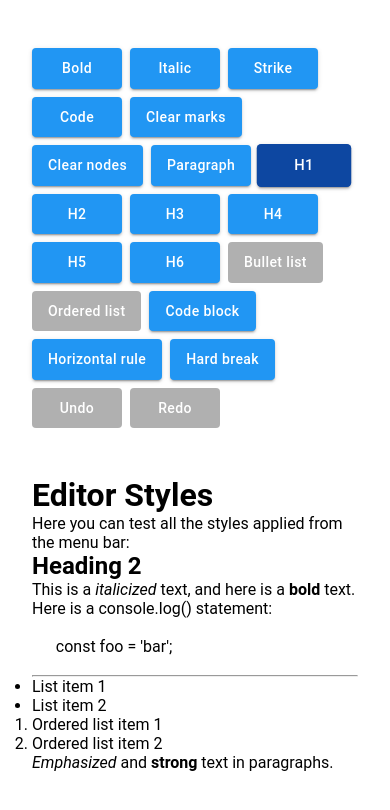
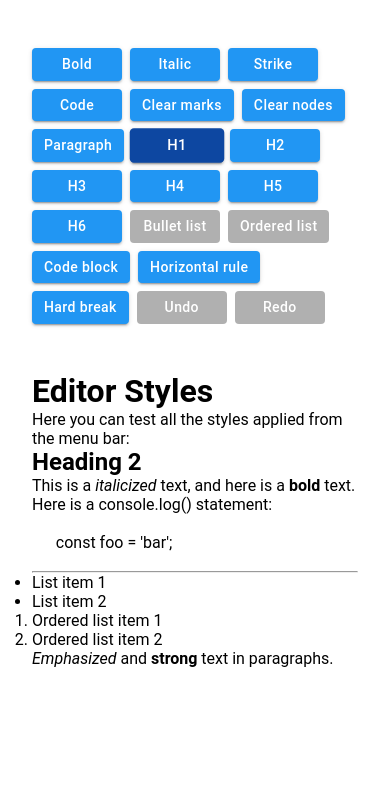
Before and after one commit to bytheseaside/text-editor, a Next.js app: page / in a window 390 px wide. Shown: the top 810 px of the page. Built offline with nearby package versions, Linux system fonts and the light colour scheme.

Commit message:
add some responsive styles to chips

```diff
--- a/src/app/components/MenuBarChip.tsx
+++ b/src/app/components/MenuBarChip.tsx
@@ -38,7 +38,7 @@ const MenuBarChip: React.FC<Props> = (
           backgroundColor: '#B0B0B0',
           color: 'background.paper',
         },
-        padding: '8px 16px',
+        padding: { xs:'4px 12px', sm:'8px 16px' },
         minWidth: '90px',
         textTransform: 'none',
         ...(isActive() ? {
```
